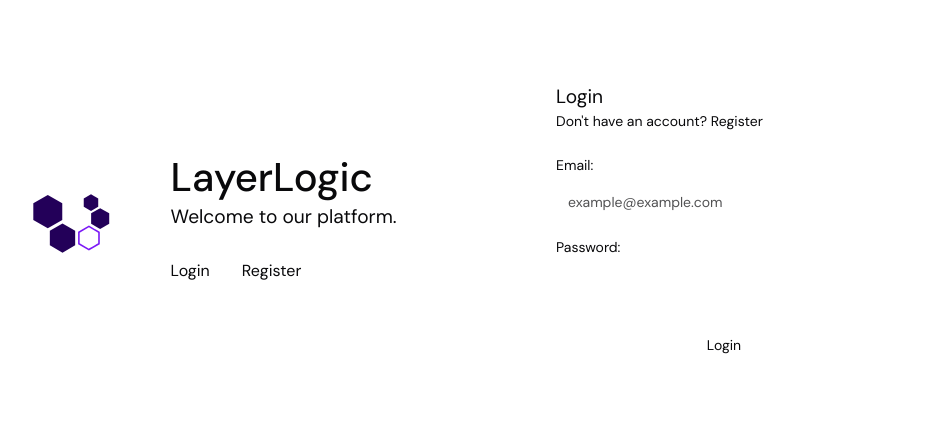
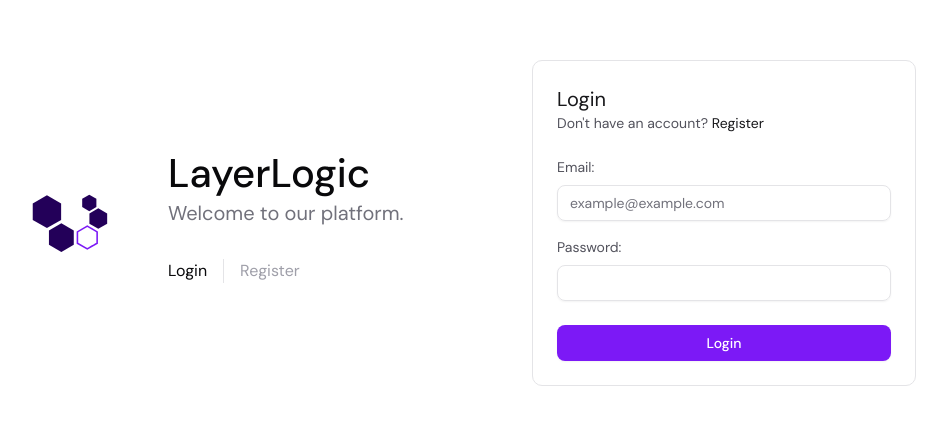
Before and after one commit to LayerLogic/frontend, a Vue app: page /#/auth/login in a window 1280 px wide. Shown: the part 177-602 px from the top of the page, without its empty margins (156-1103 px from the left). Built offline with nearby package versions, Linux system fonts and the light colour scheme; no server answers.

Commit message:
feat: enhance UI components in authentication views with Tailwind CSS styling

```diff
--- a/src/components/landing/GreetingMsg.vue
+++ b/src/components/landing/GreetingMsg.vue
@@ -8,36 +8,12 @@ defineProps({
 </script>
 
 <template>
-  <div class="greetings">
-    <h1>{{ msg }}</h1>
-    <h3>Welcome to our platform.</h3>
+  <div>
+    <h1 class="text-[2.5rem] font-medium leading-[3.25rem] text-zinc-950 text-center lg:text-left">
+      {{ msg }}
+    </h1>
+    <h3 class="text-xl leading-7 text-zinc-500 text-center lg:text-left">
+      Welcome to our platform.
+    </h3>
   </div>
 </template>
-
-<style scoped>
-h1 {
-  font-size: 2.5rem;
-  font-weight: 500;
-  line-height: 3.25rem;
-  color: var(--color-heading);
-}
-
-h3 {
-  font-size: 1.2rem;
-  font-weight: 400;
-  line-height: 1.75rem;
-  color: var(--color-text-muted);
-}
-
-.greetings h1,
-.greetings h3 {
-  text-align: center;
-}
-
-@media (min-width: 1024px) {
-  .greetings h1,
-  .greetings h3 {
-    text-align: left;
-  }
-}
-</style>
--- a/src/components/ui/input/UiInput.vue
+++ b/src/components/ui/input/UiInput.vue
@@ -23,7 +23,7 @@ const modelValue = useVModel(props, 'modelValue', emits, {
     :class="
       cn(
         'file:text-foreground placeholder:text-muted-foreground selection:bg-primary selection:text-primary-foreground dark:bg-input/30 border-input flex h-9 w-full min-w-0 rounded-md border bg-transparent px-3 py-1 text-base shadow-xs transition-[color,box-shadow] outline-none file:inline-flex file:h-7 file:border-0 file:bg-transparent file:text-sm file:font-medium disabled:pointer-events-none disabled:cursor-not-allowed disabled:opacity-50 md:text-sm',
-        'focus-visible:border-ring focus-visible:ring-ring/50 focus-visible:ring-[3px]',
+        'focus-visible:border focus-visible:border-zinc-950',
         'aria-invalid:ring-destructive/20 dark:aria-invalid:ring-destructive/40 aria-invalid:border-destructive',
         props.class,
       )
--- a/src/views/auth/AuthLayout.vue
+++ b/src/views/auth/AuthLayout.vue
@@ -15,99 +15,35 @@ export default {
 </script>
 
 <template>
-  <section class="auth-container">
-    <header>
-      <LayerLogicLogo class="logo" width="160" hight="160" />
+  <section
+    class="grid grid-cols-1 content-center justify-center h-screen px-8 max-w-screen-lg mx-auto lg:grid-cols-2"
+  >
+    <header
+      class="leading-none max-h-screen lg:flex lg:items-center lg:pr-[calc(var(--section-gap)/2)]"
+    >
+      <LayerLogicLogo class="block mx-auto lg:mx-0 lg:mr-8" width="160" hight="160" />
 
-      <div class="wrapper">
+      <div class="lg:flex lg:items-start lg:flex-wrap">
         <GreetingMsg msg="LayerLogic" />
 
-        <nav>
-          <RouterLink to="/auth/login">Login</RouterLink>
-          <RouterLink to="/auth/register">Register</RouterLink>
+        <nav
+          class="w-full text-sm text-center mt-8 lg:text-left lg:-ml-4 lg:text-base lg:py-4 lg:mt-4"
+        >
+          <RouterLink
+            to="/auth/login"
+            class="inline-block px-4 border-l border-zinc-200 first:border-0 text-zinc-400 hover:text-zinc-800 hover:bg-zinc-100 transition-colors duration-200 [&.router-link-exact-active]:text-zinc-950 [&.router-link-exact-active:hover]:bg-transparent"
+          >
+            Login
+          </RouterLink>
+          <RouterLink
+            to="/auth/register"
+            class="inline-block px-4 border-l border-zinc-200 first:border-0 text-zinc-400 hover:text-zinc-800 hover:bg-zinc-100 transition-colors duration-200 [&.router-link-exact-active]:text-zinc-950 [&.router-link-exact-active:hover]:bg-transparent"
+          >
+            Register
+          </RouterLink>
         </nav>
       </div>
     </header>
     <RouterView />
   </section>
 </template>
-
-<style scoped>
-.auth-container {
-  display: grid;
-  grid-template-columns: 1fr;
-  align-content: center;
-  justify-content: center;
-  height: 100vh;
-  padding: 0 2rem;
-  max-width: 1024px;
-  margin: 0 auto;
-}
-header {
-  line-height: 1;
-  max-height: 100vh;
-}
-
-.logo {
-  display: block;
-  margin: 0 auto;
-}
-
-nav {
-  width: 100%;
-  font-size: 0.875rem;
-  text-align: center;
-  margin-top: 2rem;
-}
-
-nav a.router-link-exact-active {
-  color: var(--color-text-muted);
-  transition: background-color 0.2s;
-}
-
-nav a.router-link-exact-active:hover {
-  background-color: transparent;
-}
-
-nav a {
-  display: inline-block;
-  padding: 0 1rem;
-  border-left: 1px solid var(--color-border);
-}
-
-nav a:first-of-type {
-  border: 0;
-}
-
-@media (min-width: 1024px) {
-  .auth-container {
-    display: grid;
-    grid-template-columns: 1fr 1fr;
-  }
-
-  header {
-    display: flex;
-    place-items: center;
-    padding-right: calc(var(--section-gap) / 2);
-  }
-
-  .logo {
-    margin: 0 2rem 0 0;
-  }
-
-  header .wrapper {
-    display: flex;
-    place-items: flex-start;
-    flex-wrap: wrap;
-  }
-
-  nav {
-    text-align: left;
-    margin-left: -1rem;
-    font-size: 1rem;
-
-    padding: 1rem 0;
-    margin-top: 1rem;
-  }
-}
-</style>
--- a/src/views/auth/LoginView.vue
+++ b/src/views/auth/LoginView.vue
@@ -1,28 +1,35 @@
 <template>
-  <div class="login-container">
-    <form @submit.prevent="handleLogin" class="login-form">
+  <div class="flex items-start justify-center p-8">
+    <form
+      @submit.prevent="handleLogin"
+      class="p-6 rounded-lg bg-white w-full max-w-96 border border-zinc-200 grid gap-4"
+    >
       <div>
-        <h2 class="login-title">Login</h2>
-        <h3 class="login-subtitle">
-          Don't have an account? <RouterLink to="/auth/register">Register</RouterLink>
+        <h2 class="text-xl leading-7 font-normal text-left text-zinc-900">Login</h2>
+        <h3 class="text-sm leading-5 font-normal text-left text-zinc-600 mb-2">
+          Don't have an account?
+          <RouterLink to="/auth/register" class="text-zinc-900 hover:underline"
+            >Register</RouterLink
+          >
         </h3>
       </div>
-      <div class="form-group">
-        <label for="email" class="form-label">Email:</label>
-        <input
+      <div class="grid gap-2">
+        <label for="email" class="block text-zinc-600 text-sm leading-5 font-normal">Email:</label>
+        <UiInput
           type="email"
           id="email"
           v-model="email"
           required
           placeholder="example@example.com"
-          class="form-input"
         />
       </div>
-      <div class="form-group">
-        <label for="password" class="form-label">Password:</label>
-        <input type="password" id="password" v-model="password" required class="form-input" />
+      <div class="grid gap-2">
+        <label for="password" class="block text-zinc-600 text-sm leading-5 font-normal"
+          >Password:</label
+        >
+        <UiInput type="password" id="password" v-model="password" required />
       </div>
-      <button type="submit" class="btn btn-primary login-button">Login</button>
+      <UiButton type="submit" class="mt-2"> Login </UiButton>
     </form>
   </div>
 </template>
@@ -31,9 +38,15 @@
 import { useUserStore } from '@/store/user'
 import { mapActions } from 'pinia'
 import { toast } from 'vue-sonner'
+import { Input as UiInput } from '@/components/ui/input'
+import { Button as UiButton } from '@/components/ui/button'
 
 export default {
   name: 'LoginView',
+  components: {
+    UiInput,
+    UiButton,
+  },
   data() {
     return {
       email: '',
@@ -59,89 +72,3 @@ export default {
   },
 }
 </script>
-
-<style scoped>
-.login-container {
-  display: flex;
-  align-items: start;
-  justify-content: center;
-  padding: 2rem;
-}
-
-.login-form {
-  padding: 1.5rem;
-  border-radius: 0.5rem;
-  background-color: var(--color-background);
-  box-shadow: 0 0 20rem -3.3rem var(--color-primary);
-  width: 100%;
-  max-width: 24rem;
-  border: 1px solid var(--color-border);
-  display: grid;
-  gap: 1rem;
-}
-
-.login-title {
-  font-size: 1.2rem;
-  line-height: 1.75rem;
-  font-weight: 400;
-  text-align: left;
-}
-
-.login-subtitle {
-  font-size: 0.875rem;
-  line-height: 1.25rem;
-  font-weight: 400;
-  text-align: left;
-  color: var(--color-text-muted);
-  margin-bottom: 0.5rem;
-}
-
-.form-group {
-  display: grid;
-  gap: 0.5rem;
-}
-
-.form-label {
-  display: block;
-  color: var(--color-text-muted);
-  font-size: 0.875rem;
-  line-height: 1.25rem;
-  font-weight: 400;
-}
-
-.form-input {
-  width: 100%;
-  padding: 0.5rem 0.75rem;
-  border: 1px solid var(--color-border);
-  border-radius: 0.5rem;
-  background-color: transparent;
-  color: var(--color-text);
-}
-
-.form-input:focus {
-  outline: var(--color-primary);
-  border-color: var(--color-primary);
-}
-
-.login-button {
-  background-color: var(--vt-c-light-purple);
-  color: var(--vt-c-white);
-  padding: 0.5rem 1rem;
-  border-radius: 0.25rem;
-  border: none;
-  cursor: pointer;
-  transition: opacity 0.2s;
-  margin-top: 0.5rem;
-  height: auto !important;
-  font-size: 0.875rem;
-  line-height: 1.25rem;
-}
-
-.login-button:hover {
-  opacity: 0.9;
-}
-
-.login-button:focus {
-  outline: none;
-}
-</style>
--- a/src/views/auth/RegisterView.vue
+++ b/src/views/auth/RegisterView.vue
@@ -1,39 +1,40 @@
 <template>
-  <div class="register-container">
-    <form @submit.prevent="handleRegisteration" class="register-form">
+  <div class="flex items-start justify-center p-8">
+    <form
+      @submit.prevent="handleRegisteration"
+      class="p-6 rounded-lg bg-white w-full max-w-96 border border-zinc-200 grid gap-4"
+    >
       <div>
-        <h2 class="register-title">Register</h2>
-        <h3 class="register-subtitle">
-          Already have an account? <RouterLink to="/">Login</RouterLink>
+        <h2 class="text-xl leading-7 font-normal text-left text-zinc-900">Register</h2>
+        <h3 class="text-sm leading-5 font-normal text-left text-zinc-600 mb-2">
+          Already have an account?
+          <RouterLink to="/" class="text-zinc-900 hover:underline">Login</RouterLink>
         </h3>
       </div>
-      <div class="form-group">
-        <label for="email" class="form-label">Email:</label>
-        <input
+      <div class="grid gap-2">
+        <label for="email" class="block text-zinc-600 text-sm leading-5 font-normal">Email:</label>
+        <UiInput
           type="email"
           id="email"
           v-model="email"
           required
           placeholder="example@example.com"
-          class="form-input"
         />
       </div>
-      <div class="form-group">
-        <label for="password" class="form-label">Password:</label>
-        <input type="password" id="password" v-model="password" required class="form-input" />
+      <div class="grid gap-2">
+        <label for="password" class="block text-zinc-600 text-sm leading-5 font-normal"
+          >Password:</label
+        >
+        <UiInput type="password" id="password" v-model="password" required />
       </div>
-      <div class="form-group">
-        <label for="confirmPassword" class="form-label">Confirm Password:</label>
-        <input
-          type="password"
-          id="confirmPassword"
-          v-model="confirmPassword"
-          required
-          class="form-input"
-        />
+      <div class="grid gap-2">
+        <label for="confirmPassword" class="block text-zinc-600 text-sm leading-5 font-normal"
+          >Confirm Password:</label
+        >
+        <UiInput type="password" id="confirmPassword" v-model="confirmPassword" required />
       </div>
 
-      <button type="submit" class="btn btn-primary register-button">Register</button>
+      <UiButton type="submit" class="mt-2"> Register </UiButton>
     </form>
   </div>
 </template>
@@ -42,6 +43,8 @@
 import { useUserStore } from '@/store/user'
 import { mapActions } from 'pinia'
 import { toast } from 'vue-sonner'
+import { Input as UiInput } from '@/components/ui/input'
+import { Button as UiButton } from '@/components/ui/button'
 
 export default {
   name: 'RegisterView',
@@ -51,6 +54,10 @@ export default {
       password: '',
       confirmPassword: '',
     }
+  },
+  components: {
+    UiInput,
+    UiButton,
   },
   methods: {
     ...mapActions(useUserStore, ['registerUser']),
@@ -85,89 +92,3 @@ export default {
   },
 }
 </script>
-
-<style scoped>
-.register-container {
-  display: flex;
-  align-items: start;
-  justify-content: center;
-  padding: 2rem;
-}
-
-.register-form {
-  padding: 1.5rem;
-  border-radius: 0.5rem;
-  background-color: var(--color-background);
-  box-shadow: 0 0 20rem -3.3rem var(--color-primary);
-  width: 100%;
-  max-width: 24rem;
-  border: 1px solid var(--color-border);
-  display: grid;
-  gap: 1rem;
-}
-
-.register-title {
-  font-size: 1.2rem;
-  line-height: 1.75rem;
-  font-weight: 400;
-  text-align: left;
-}
-
-.register-subtitle {
-  font-size: 0.875rem;
-  line-height: 1.25rem;
-  font-weight: 400;
-  text-align: left;
-  color: var(--color-text-muted);
-  margin-bottom: 0.5rem;
-}
-
-.form-group {
-  display: grid;
-  gap: 0.5rem;
-}
-
-.form-label {
-  display: block;
-  color: var(--color-text-muted);
-  font-size: 0.875rem;
-  line-height: 1.25rem;
-  font-weight: 400;
-}
-
-.form-input {
-  width: 100%;
-  padding: 0.5rem 0.75rem;
-  border: 1px solid var(--color-border);
-  border-radius: 0.5rem;
-  background-color: transparent;
-  color: var(--color-text);
-}
-
-.form-input:focus {
-  outline: var(--color-primary);
-  border-color: var(--color-primary);
-}
-
-.register-button {
-  background-color: var(--vt-c-light-purple);
-  color: var(--vt-c-white);
-  padding: 0.5rem 1rem;
-  border-radius: 0.25rem;
-  border: none;
-  cursor: pointer;
-  transition: opacity 0.2s;
-  margin-top: 0.5rem;
-  height: auto !important;
-  font-size: 0.875rem;
-  line-height: 1.25rem;
-}
-
-.register-button:hover {
-  opacity: 0.9;
-}
-
-.register-button:focus {
-  outline: none;
-}
-</style>
```
Also changed, not shown: src/components/ui/ToggleTheme.vue (deleted, +0 -60 lines).
